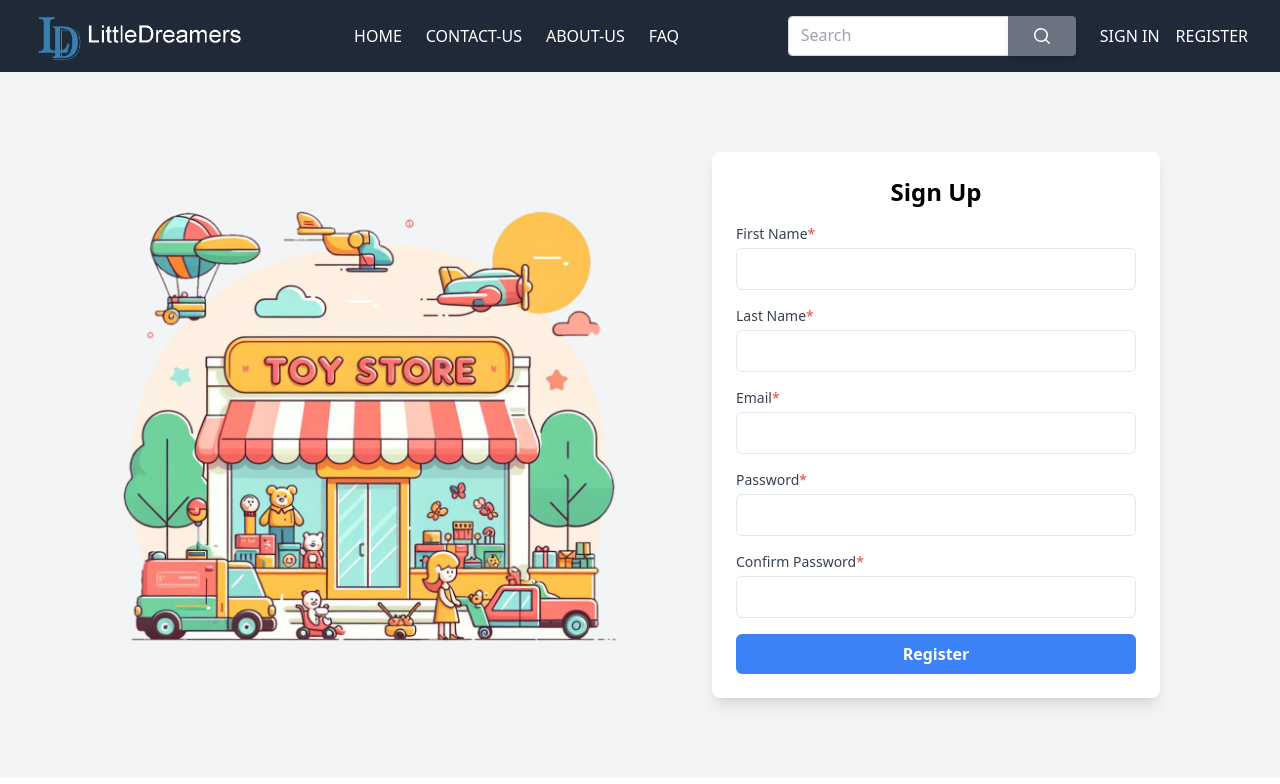
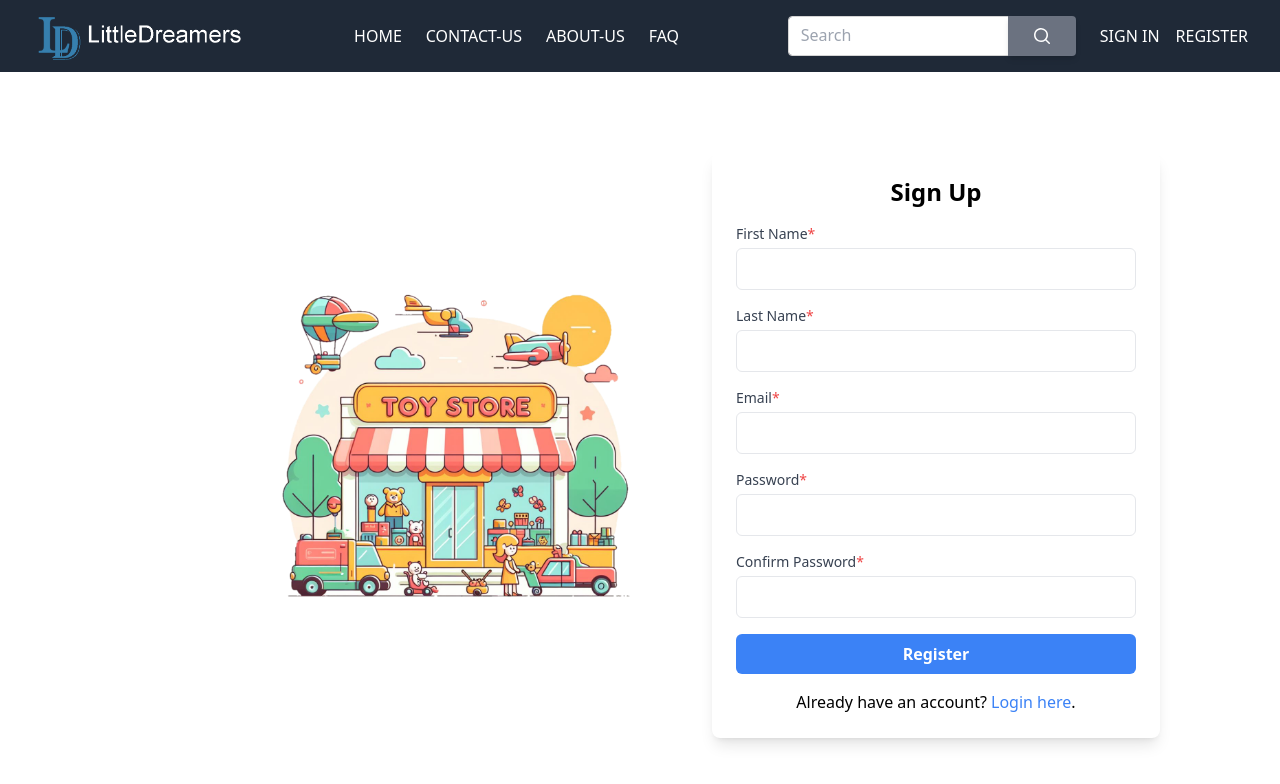
Before and after one commit to WalidBabi/LittleDreamersFrontEnd, a React (Create React App) app: page /register in a window 1280 px wide. Shown: the top 784 px of the page. Built offline with nearby package versions, Linux system fonts and the light colour scheme.

Commit message:
add Auth

```diff
--- a/src/Navbar/RegisterUser.jsx
+++ b/src/Navbar/RegisterUser.jsx
@@ -1,11 +1,12 @@
 import React, { useState, useEffect } from "react";
 import axios from "axios";
-import { useNavigate } from 'react-router-dom'; // Import useNavigate hook
+import { Link, useNavigate } from "react-router-dom"; // Import useNavigate hook
 import register_foto from "../images/register_foto.png";
-
+import { useAuth } from "./AuthContext";
 
 function RegisterUser() {
-  const navigate = useNavigate(); // Use useNavigate hook instead of useHistory
+  const navigate = useNavigate();
+  const { setIsLoggedIn } = useAuth();
   const [formData, setFormData] = useState(() => {
     const storedData = localStorage.getItem("formData");
     return storedData
@@ -65,26 +66,44 @@ function RegisterUser() {
             last_name: formData.lastName,
             email: formData.email,
             password: formData.password,
-            // Add other necessary fields here
           }
         );
 
+        // Create userName by concatenating firstName and lastName
+        const userName = `${formData.firstName} ${formData.lastName}`;
+
         console.log("Registration successful:", response.data);
-        // Handle success, redirect user, etc.
+
+        // Log in the user after successful registration
+        const loginResponse = await axios.post(
+          "http://localhost:8000/api/login",
+          {
+            email: formData.email,
+            password: formData.password,
+          }
+        );
+
+        // Store token in localStorage
+        localStorage.setItem("token", loginResponse.data.token);
+
+        // Set user information in localStorage
+        localStorage.setItem("userName", userName);
+        localStorage.setItem("isParentUser", response.data.isParentUser);
+
+        setIsLoggedIn(true);
+        navigate("/login");
       } catch (error) {
         console.error("Registration failed:", error);
-        // Handle error, show error message, etc.
       }
     }
-    navigate('/login');
   };
 
   return (
-    <div className="items-center justify-between bg-gray-100">
+    <div className="items-center justify-between bg-gray-100 max-h-0">
       <div className="flex justify-between p-20 gap-20 items-center ml-10">
-        <div className="pl-50 ml-50">
-            <img src={register_foto} alt="register_foto" width={500} />
-          </div>
+        <div className="pl-40 ml-50">
+          <img src={register_foto} alt="register_foto" width={500} />
+        </div>
         <div className="max-w-md w-full p-6 bg-white rounded-lg shadow-lg mr-10">
           <h1 className="text-2xl font-semibold text-center mb-4">Sign Up</h1>
           <form onSubmit={handleSubmit}>
@@ -215,6 +234,13 @@ function RegisterUser() {
               Register
             </button>
           </form>
+          <p className="mt-4 text-center">
+            Already have an account?{" "}
+            <Link to="/login" className="text-blue-500">
+              Login here
+            </Link>
+            .
+          </p>
         </div>
       </div>
     </div>
```
